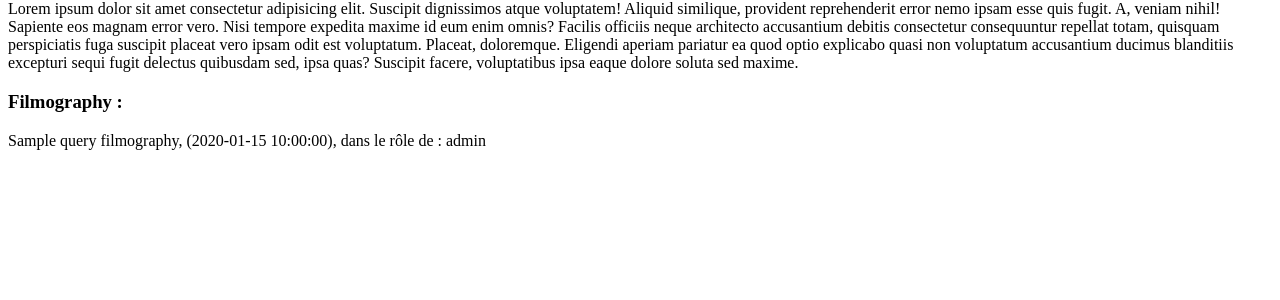
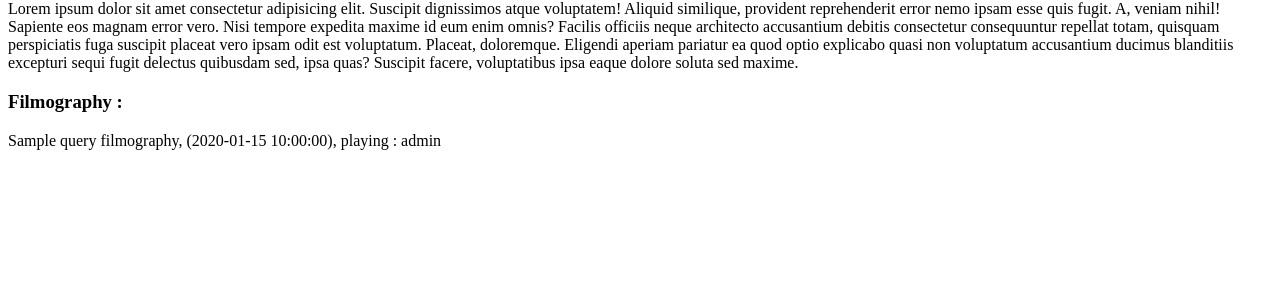
Before and after one commit to AHdev67/CinemaDB, a PHP site: template view/infopage/infoActor.php in a window 1280 px wide. Shown: the part 411-711 px from the top of the page. Run offline with PHP 8.4, Linux system fonts and the light colour scheme; the template is opened without the code that fills it: most values are stand-ins (such as "Sample title", 1, 10 or a date in 2020); some libraries are stand-ins or nearby versions.

Commit message:
fixed display error

```diff
--- a/view/infopage/infoActor.php
+++ b/view/infopage/infoActor.php
@@ -32,7 +32,7 @@
         <div class="filmographyitem">
             <div class="movieinfomini">
                 <p>
-                    <?=$f["titre_film"]?>, (<?=$f["date"]?>), dans le rôle de : <?=$f["nom_role"]?>
+                    <?=$f["titre_film"]?>, (<?=$f["date"]?>), playing : <?=$f["nom_role"]?>
                 </p>
             </div>
         </div>
```
